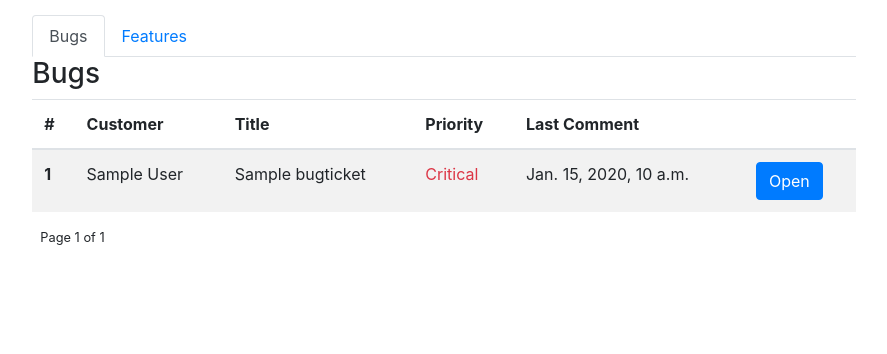
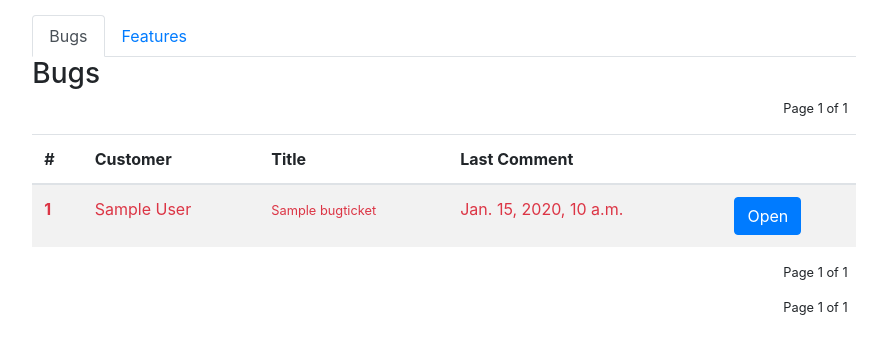
Before and after one commit to hfolcot/issue-tracker, a Django app: page / in a window 1280 px wide. Shown: the part 56-410 px from the top of the page, without its empty margins (196-1083 px from the left). Run offline with Django 3.2, Linux system fonts and the light colour scheme; tables that the repository leaves empty hold one stand-in row (values such as "Sample post"); data that the repository does not hold is empty; some libraries are stand-ins or nearby versions.

Commit message:
html layouts tidied up and charlengths changed on model for better ux

```diff
--- a/tickets/forms.py
+++ b/tickets/forms.py
@@ -26,4 +26,4 @@
 class FeatureUpdateForm(forms.ModelForm):
 	class Meta:
 		model = NewFeatureTicket
-		fields = ['assigned', 'quoted', 'cost', 'status']
+		fields = ['assigned', 'cost', 'status']
--- a/tickets/models.py
+++ b/tickets/models.py
@@ -18,7 +18,7 @@
 	"""
 	customer = models.ForeignKey(User, null=True,
         			on_delete=models.CASCADE,)
-	title = models.CharField(max_length=300, blank=False)
+	title = models.CharField(max_length=100, blank=False)
 	description = models.TextField()
 	timestamp = models.DateTimeField(auto_now=True)
 	screenshot = models.ImageField(upload_to='images', blank=True)
@@ -52,13 +52,13 @@
 			comment = Comment.objects.filter(content_type=content_type, object_id=oid).order_by('-id')[0]
 			comment = comment.timestamp
 		except:
-			comment = ''
+			comment = 'Awaiting Response'
 		return comment
 
 class NewFeatureTicket(models.Model):
 	customer = models.ForeignKey(settings.AUTH_USER_MODEL, null=True,
     			on_delete=models.CASCADE,)
-	title = models.CharField(max_length=300, blank=False)
+	title = models.CharField(max_length=100, blank=False)
 	description = models.TextField()
 	upvotes = models.IntegerField(default=0)
 	downvotes = models.IntegerField(default=0)
@@ -92,5 +92,5 @@
 			comment = Comment.objects.filter(content_type=content_type, object_id=oid).order_by('-id')[0]
 			comment = comment.timestamp
 		except:
-			comment = ''
+			comment = 'Awaiting Response'
 		return comment
--- a/tickets/templates/tickets.html
+++ b/tickets/templates/tickets.html
@@ -32,46 +32,27 @@
         {% if not bug_tickets %}
           <p>No bugs to show.</p>
         {% else %}
-          <table class="table table-hover table-striped">
-            <thead>
-              <tr>
-                <th scope="col">#</th>
-                <th scope="col">Customer</th>
-                <th scope="col">Title</th>
-                <th scope="col">Priority</th>
-                <th scope="col">Last Comment</th>
-                <th scope="col"></th>
-              </tr>
-            </thead>
-            <tbody>
-              {% for bug in bug_tickets %}
-
-                <tr>
-                  <th scope="row">{{ bug.id }}</th>
-                  <td>{{ bug.customer.first_name }} {{ bug.customer.last_name }}</td>
-                  <td>{{ bug.title }}</td>
-                  {% if bug.priority == 'Critical' %}
-                  <td class='text-danger'>{{ bug.priority }}</td>
-                  {% elif bug.priority == 'High' %}
-                  <td class='text-warning'>{{ bug.priority }}</td>
-                  {% else %}
-                  <td class='text-secondary'>{{ bug.priority }}</td>
-                  {% endif %}
-                  <td>{{ bug.get_last_comment }}</td>
-                  <td><a href="{{ bug.get_absolute_url }}" class="btn btn-primary">Open</a></td>
-                </tr>
-              {% endfor %}
-            </tbody>
-          </table>
-        {% endif %}
-      </div>
-    </div>
-    <div id="feature-results" class="tab-pane fade" role="tabpanel" aria-labelledby="features-tab">
-      <h3>Suggested Features</h3>
-      <div id="accordion-features">
-        {% if not new_features %}
-        <p>No features to show.</p>
-        {% else %}
+        <ul class="pagination d-flex justify-content-end">
+          {% if bug_tickets.has_previous %}
+          <li class="page-item">
+            <a class='page-link' href="?page=1">&laquo; First</a>
+          </li>
+          <li class="page-item">
+            <a class='page-link' href="?page={{ bug_tickets.previous_page_number }}">Previous</a>
+          </li>
+          {% endif %}
+          <small class="mr-2 ml-2">
+              Page {{ bug_tickets.number }} of {{ bug_tickets.paginator.num_pages }}
+          </small>
+          {% if bug_tickets.has_next %}
+          <li class="page-item">
+            <a class='page-link' href="?page={{ bug_tickets.next_page_number }}">Next</a>
+          </li>
+          <li class="page-item">
+            <a class='page-link' href="?page={{ bug_tickets.paginator.num_pages }}">Last &raquo;</a>
+          </li>
+          {% endif %}
+        </ul>
           <table class="table table-hover table-striped">
             <thead>
               <tr>
@@ -83,12 +64,93 @@
               </tr>
             </thead>
             <tbody>
+              {% for bug in bug_tickets %}
+                {% if bug.priority == 'Critical' %}
+                <tr class="text-danger">
+                {% elif bug.priority == 'High' %}
+                <tr class="text-warning">
+                {% else %}
+                <tr>
+                  {% endif %}
+                  <th scope="row">{{ bug.id }}</th>
+                  <td>{{ bug.customer.first_name }} {{ bug.customer.last_name }}</td>
+                  <td><small>{{ bug.title }}</small></td>
+                  <td>{{ bug.get_last_comment }}</td>
+                  <td><a href="{{ bug.get_absolute_url }}" class="btn btn-primary">Open</a></td>
+                </tr>
+              {% endfor %}
+            </tbody>
+          </table>
+          <ul class="pagination d-flex justify-content-end">
+          {% if bug_tickets.has_previous %}
+          <li class="page-item">
+            <a class='page-link' href="?page=1">&laquo; First</a>
+          </li>
+          <li class="page-item">
+            <a class='page-link' href="?page={{ bug_tickets.previous_page_number }}">Previous</a>
+          </li>
+          {% endif %}
+          <small class="mr-2 ml-2">
+              Page {{ bug_tickets.number }} of {{ bug_tickets.paginator.num_pages }}
+          </small>
+          {% if bug_tickets.has_next %}
+          <li class="page-item">
+            <a class='page-link' href="?page={{ bug_tickets.next_page_number }}">Next</a>
+          </li>
+          <li class="page-item">
+            <a class='page-link' href="?page={{ bug_tickets.paginator.num_pages }}">Last &raquo;</a>
+          </li>
+          {% endif %}
+        </ul>
+        {% endif %}
+      </div>
+    </div>
+    <div id="feature-results" class="tab-pane fade" role="tabpanel" aria-labelledby="features-tab">
+      <h3>Suggested Features</h3>
+      <div id="accordion-features">
+        {% if not new_features %}
+        <p>No features to show.</p>
+        {% else %}
+        <ul class="pagination d-flex justify-content-end">
+          {% if new_features.has_previous %}
+          <li class="page-item">
+            <a class='page-link' href="?page=1">&laquo; First</a>
+          </li>
+          <li class="page-item">
+            <a class='page-link' href="?page={{ new_features.previous_page_number }}">Previous</a>
+          </li>
+          {% endif %}
+          <small class="mr-2 ml-2">
+              Page {{ new_features.number }} of {{ new_features.paginator.num_pages }}
+          </small>
+          {% if new_features.has_next %}
+          <li class="page-item">
+            <a class='page-link' href="?page={{ new_features.next_page_number }}">Next</a>
+          </li>
+          <li class="page-item">
+            <a class='page-link' href="?page={{ new_features.paginator.num_pages }}">Last &raquo;</a>
+          </li>
+          {% endif %}
+        </ul>
+          <table class="table table-hover table-striped">
+            <thead>
+              <tr>
+                <th scope="col">#</th>
+                <th scope="col">Customer</th>
+                <th scope="col">Title</th>
+                <th scope="col">Last Comment</th>
+                <th scope="col">Status</th>
+                <th scope="col"></th>
+              </tr>
+            </thead>
+            <tbody>
               {% for feature in new_features %}
                 <tr>
                   <th scope="row">{{ feature.id }}</th>
                   <td>{{ feature.customer.first_name }} {{ feature.customer.last_name }}</td>
                   <td>{{ feature.title }}</td>
                   <td>{{ feature.get_last_comment }}</td>
+                  <td>{{ feature.status }}</td>
                   <td><a href="{{ feature.get_absolute_url }}" class="btn btn-primary">Open</a></td>
                 </tr>
               {% endfor %}
@@ -97,7 +159,7 @@
         {% endif %}
       </div>
     </div>
-          <ul class="pagination">
+          <ul class="pagination d-flex justify-content-end">
             {% if new_features.has_previous %}
             <li class="page-item">
               <a class='page-link' href="?page=1">&laquo; First</a>
@@ -141,6 +203,27 @@
       {% if not bug_tickets %}
         <p>No bugs to show.</p>
       {% else %}
+        <ul class="pagination">
+          {% if bug_tickets.has_previous %}
+          <li class="page-item">
+            <a class='page-link' href="?page=1">&laquo; First</a>
+          </li>
+          <li class="page-item">
+            <a class='page-link' href="?page={{ bug_tickets.previous_page_number }}">Previous</a>
+          </li>
+          {% endif %}
+          <small class="mr-2 ml-2">
+              Page {{ bug_tickets.number }} of {{ bug_tickets.paginator.num_pages }}
+          </small>
+          {% if bug_tickets.has_next %}
+          <li class="page-item">
+            <a class='page-link' href="?page={{ bug_tickets.next_page_number }}">Next</a>
+          </li>
+          <li class="page-item">
+            <a class='page-link' href="?page={{ bug_tickets.paginator.num_pages }}">Last &raquo;</a>
+          </li>
+          {% endif %}
+        </ul>
         {% for bug in bug_tickets %}
           <div class="card mt-1">
             <div class="card-header d-flex justify-content-between">
@@ -159,7 +242,7 @@
             </div>
           </div>
         {% endfor %}
-      <ul class="pagination">
+      <ul class="pagination d-flex justify-content-end">
         {% if bug_tickets.has_previous %}
         <li class="page-item">
           <a class='page-link' href="?page=1">&laquo; First</a>
@@ -188,6 +271,27 @@
         {% if not new_features %}
         <p>No features to show.</p>
         {% else %}
+          <ul class="pagination d-flex justify-content-end">
+            {% if new_features.has_previous %}
+            <li class="page-item">
+              <a class='page-link' href="?page=1">&laquo; First</a>
+            </li>
+            <li class="page-item">
+              <a class='page-link' href="?page={{ new_features.previous_page_number }}">Previous</a>
+            </li>
+            {% endif %}
+            <small class="mr-2 ml-2">
+                Page {{ new_features.number }} of {{ new_features.paginator.num_pages }}
+            </small>
+            {% if new_features.has_next %}
+            <li class="page-item">
+              <a class='page-link' href="?page={{ new_features.next_page_number }}">Next</a>
+            </li>
+            <li class="page-item">
+              <a class='page-link' href="?page={{ new_features.paginator.num_pages }}">Last &raquo;</a>
+            </li>
+            {% endif %}
+          </ul>
           {% for feature in new_features %}
           <div class="card mt-1">
             <div class="card-header d-flex justify-content-between">
@@ -200,7 +304,7 @@
             </div>
           </div>
           {% endfor %}
-          <ul class="pagination">
+          <ul class="pagination d-flex justify-content-end">
             {% if new_features.has_previous %}
             <li class="page-item">
               <a class='page-link' href="?page=1">&laquo; First</a>
--- a/tickets/views.py
+++ b/tickets/views.py
@@ -140,7 +140,10 @@
 	#Assigning to a developer, adding a quote and marking as implemented
 	update_form = FeatureUpdateForm(request.POST or None, instance=feature)
 	if update_form.is_valid():
-		update_form.save()
+		updates = update_form.save()
+		if updates.cost > 0:
+			updates.quoted = True
+			updates.save()
 		messages.success(request, f"Ticket Updated")
 
 	#Adding a new comment
```
